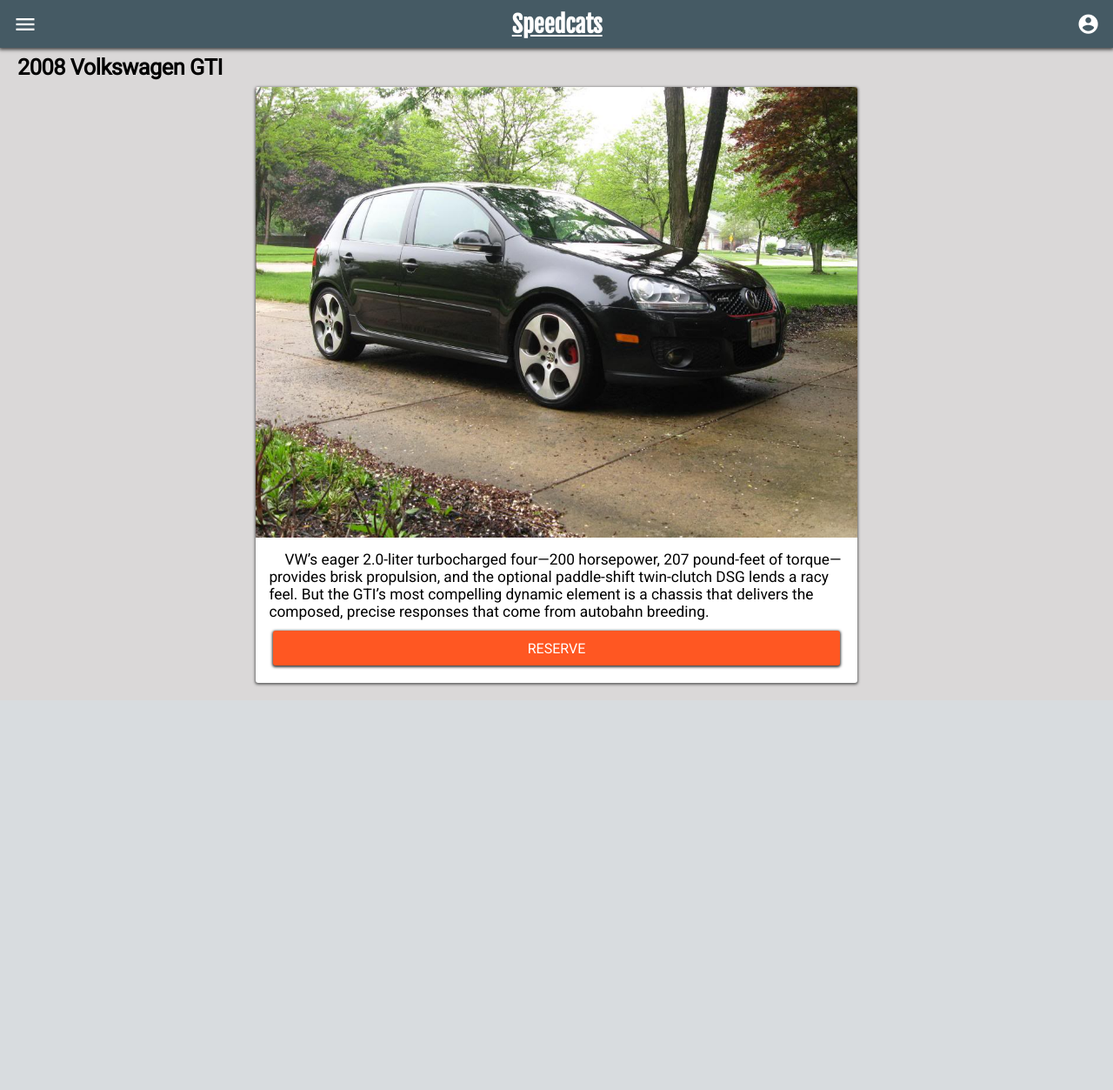
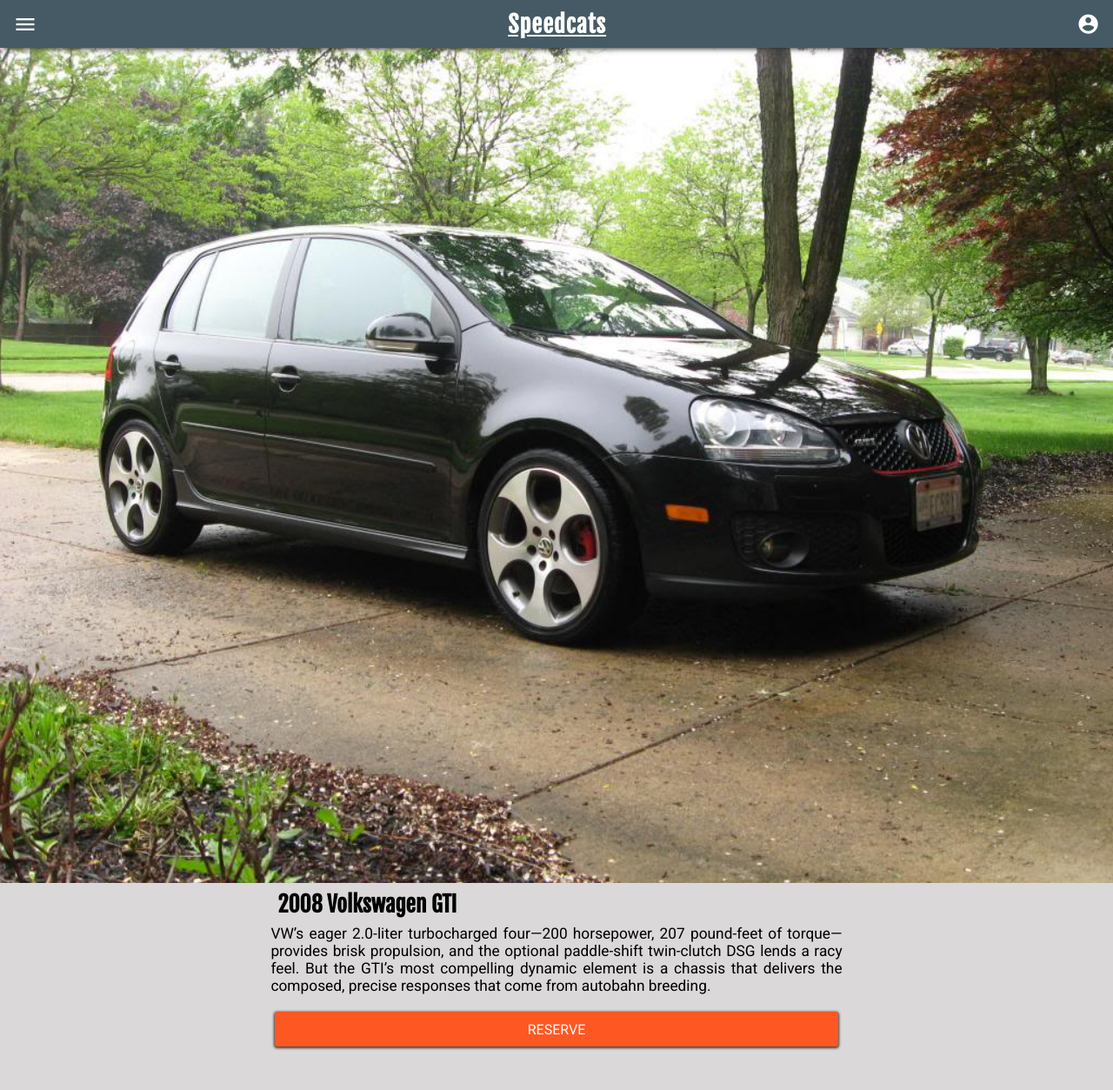
Before and after one commit to ajessefowler/speedcats-car-rental, a Django app: page /inventory/1/1/ in a window 1280 px wide. Shown: the whole page at 87% size. Before the commit the page ends 789 px from the top, so only its background shows below. Run offline with Django 3.2, Linux system fonts and the light colour scheme; data comes from the database, SQL or seed files in the repository; both versions use the stored data as it was after the commit; some libraries are stand-ins or nearby versions.

Commit message:
Update design of vehicle and reservation pages, change header font

```diff
--- a/inventory/static/css/styles.css
+++ b/inventory/static/css/styles.css
@@ -21,13 +21,13 @@
 h1 {
 	font-size: 20pt;
 	font-family: 'Fjalla One', sans-serif;
+	letter-spacing: 1px;
 	margin: 0;
 }
 
 h2 {
 	font-size: 18pt;
-	font-family: 'Roboto', sans-serif;
-	letter-spacing: -0.5px;
+	font-family: 'Fjalla One', sans-serif;
 	margin: 0;
 }
 
@@ -46,7 +46,7 @@
 	width: calc(100% - 14px);
 	height: 95px;
 	background-color: #455A64;
-	box-shadow: 0 1px 4px 1px #3f3f3f;
+	box-shadow: 0 4px 6px -3px #2c2c2c;
 	padding: 0 7px;
 	position: fixed;
 	top: 0;
@@ -91,7 +91,7 @@
 
 .header {
 	padding: 8px 0 8px 0;
-	margin: 0 20px;
+	margin: 0 25px;
 	font-size: 19pt;
 }
 
@@ -232,12 +232,6 @@
 	padding-top: 55px;
 }
 
-#welcome {
-	text-align: center;
-	margin: 0px 7px !important;
-	padding-bottom: 0px !important;
-}
-
 #search {
 	position: relative;
 	top: 270px;
@@ -275,6 +269,10 @@
 	padding: 0 10px;
 }
 
+#locationheader {
+	padding-top: 14px;
+}
+
 #locationsearch:focus {
 	outline: none;
 }
@@ -302,13 +300,18 @@
 	margin-top: 300px;
 	height: 100%;
 	z-index: 51;
-	box-shadow: 0 -3px 6px -3px #666666;
+	box-shadow: 0 -3px 6px -3px #2c2c2c;
 	background-color: rgb(218, 216, 216);
 }
 
 #infocontainer > p {
-	margin: 11px 0 0;
+	text-align: justify;
+	margin: 5px 0 0;
 	padding-bottom: 15px;
+}
+
+#welcome {
+	padding-bottom: 0 !important;
 }
 
 #select {
@@ -316,7 +319,7 @@
 	justify-content: center;
 	align-items: center;
 	height: 40px;
-	margin: 3px 20px 13px;
+	margin: 0 20px 13px;
 	background-color: #607D8B;
 	border-radius: 3px;
 	box-shadow: 0 1px 3px #666666;
@@ -344,32 +347,26 @@
 	width: 100%;
 }
 
-#vehiclecontent {
+#vehicleimage {
+	display: block;
+	z-index: 9;
+}
+
+#vehicledescription {
 	display: flex;
 	flex-direction: column;
 	justify-content: center;
 	align-items: flex-start;
-	background-color: white;
-	margin: 0 20px 30px;
-	border-radius: 3px;
-	box-shadow: 0 1px 3px 1px #666666;
+	margin: 0 2px 30px;
 }
 
-#vehiclecontent > a {
+#vehicledescription > a {
 	width: 100%;
 }
 
-#vehiclecontent > p {
-	text-align: left;
-	text-indent: 18px;
-	margin: 15px 0 12px;
-}
-
-#vehiclecontent > img {
-	margin: 0;
-	width: 100%;
-	border-top-left-radius: 3px;
-	border-top-right-radius: 3px;
+#vehicledescription > p {
+	text-align: justify;
+	margin: 0 0 20px;
 }
 
 #reservebutton {
--- a/inventory/templates/inventory/reserve_vehicle.html
+++ b/inventory/templates/inventory/reserve_vehicle.html
@@ -1,8 +1,9 @@
 {% extends "base_generic.html" %}
 
 {% block content %}
+<img src="{{ vehicle.image.url }}" width="100%">
 <h2 class="header">Place Your Reservation</h2>
-<div id="vehiclecontent">
-    <img src="{{ vehicle.image.url }}" width="100%">
+<div id="reservecontent">
+
 </div>
 {% endblock %}
--- a/inventory/templates/inventory/vehicle_detail.html
+++ b/inventory/templates/inventory/vehicle_detail.html
@@ -1,9 +1,10 @@
 {% extends "base_generic.html" %}
 
 {% block content %}
+    <img src="{{ vehicle.image.url }}" width="100%" id="vehicleimage">
+    <div id="vehiclecontent">
         <h2 class="header">{{ vehicle.year }} {{ vehicle.make }} {{ vehicle.model }}</h2>
-    <div id="vehiclecontent">
-        <img src="{{ vehicle.image.url }}" width="100%">
+        <div id="vehicledescription">
             <p>{{ vehicle.description }}</p>
             <a href="/inventory/{{ vehicle.store.ID }}/{{ vehicle.id }}/reserve">
                 <div id="reservebutton">
@@ -11,4 +12,5 @@
                 </div>
             </a>
         </div>
+    </div>
 {% endblock %}
```
Also changed, not shown: db.sqlite3. Lines whose indentation alone changed are shown as unchanged.
